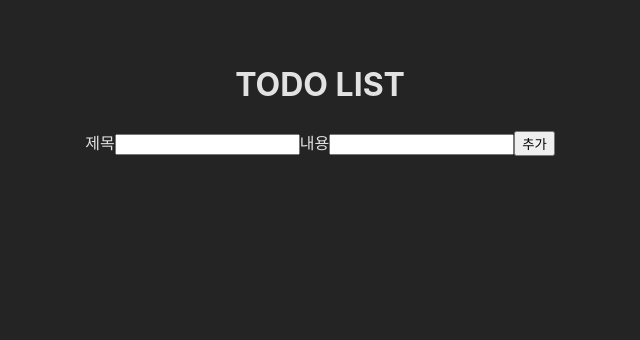
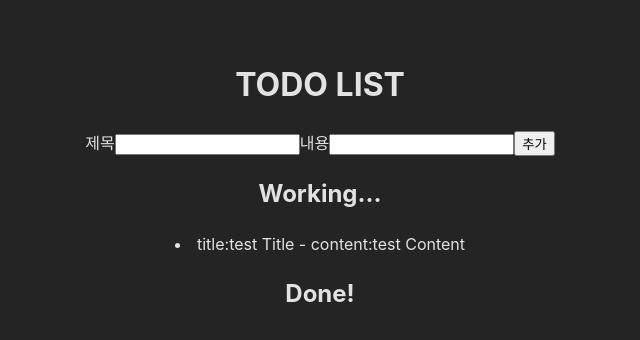
Before and after one commit to PomegranateBlue/Standard_4week_Todo, a React (Vite) app: page / in a window 1280 px wide. Shown: the top 340 px of the page, without its empty margins (320-960 px from the left). Built offline with nearby package versions, Linux system fonts and the light colour scheme.

Commit message:
2025-02-01

```diff
--- a/src/App.jsx
+++ b/src/App.jsx
@@ -1,20 +1,39 @@
 import "./App.css";
+import { useState } from "react";
 const App = () => {
+  const [todos, setTodos] = useState([
+    {
+      id: 1,
+      title: "test Title",
+      content: "test Content",
+    },
+  ]);
+
+  console.log(todos);
   return (
     <div>
       <h1>TODO LIST</h1>
       <div className="form-container">
         <form>
           <label>제목</label>
-          <input></input>
+          <input type="text"></input>
           <label>내용</label>
-          <input></input>
+          <input type="text"></input>
           <button>추가</button>
         </form>
       </div>
       <div className="todoList-container">
-        <div className="working-container"></div>
-        <div className="done-container"></div>
+        <div className="working-container">
+          <h2>Working...</h2>
+          {todos.map((item) => (
+            <li key={item.id}>
+              title:{item.title} - content:{item.content}
+            </li>
+          ))}
+        </div>
+        <div className="done-container">
+          <h2>Done!</h2>
+        </div>
       </div>
     </div>
   );
```
